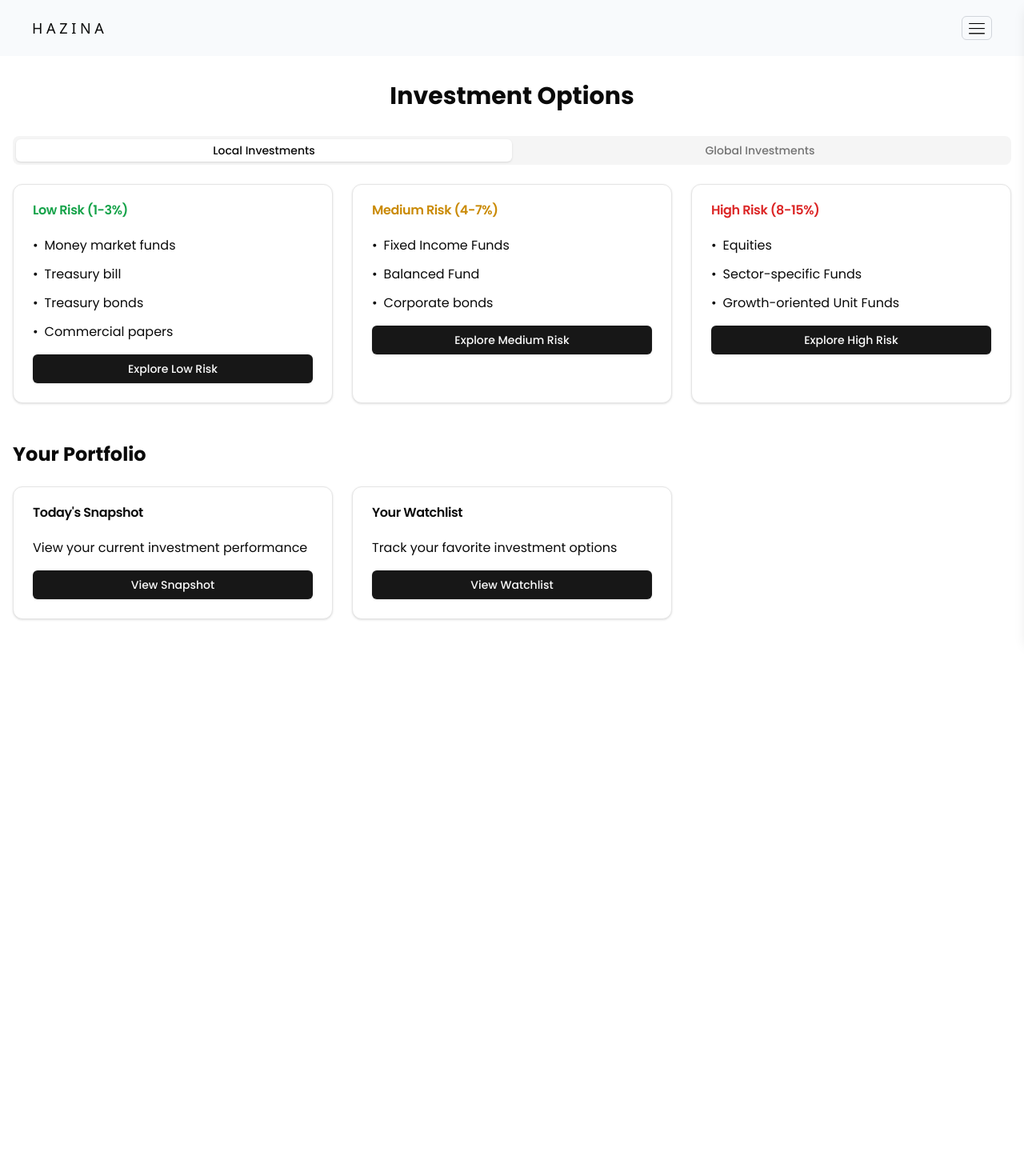
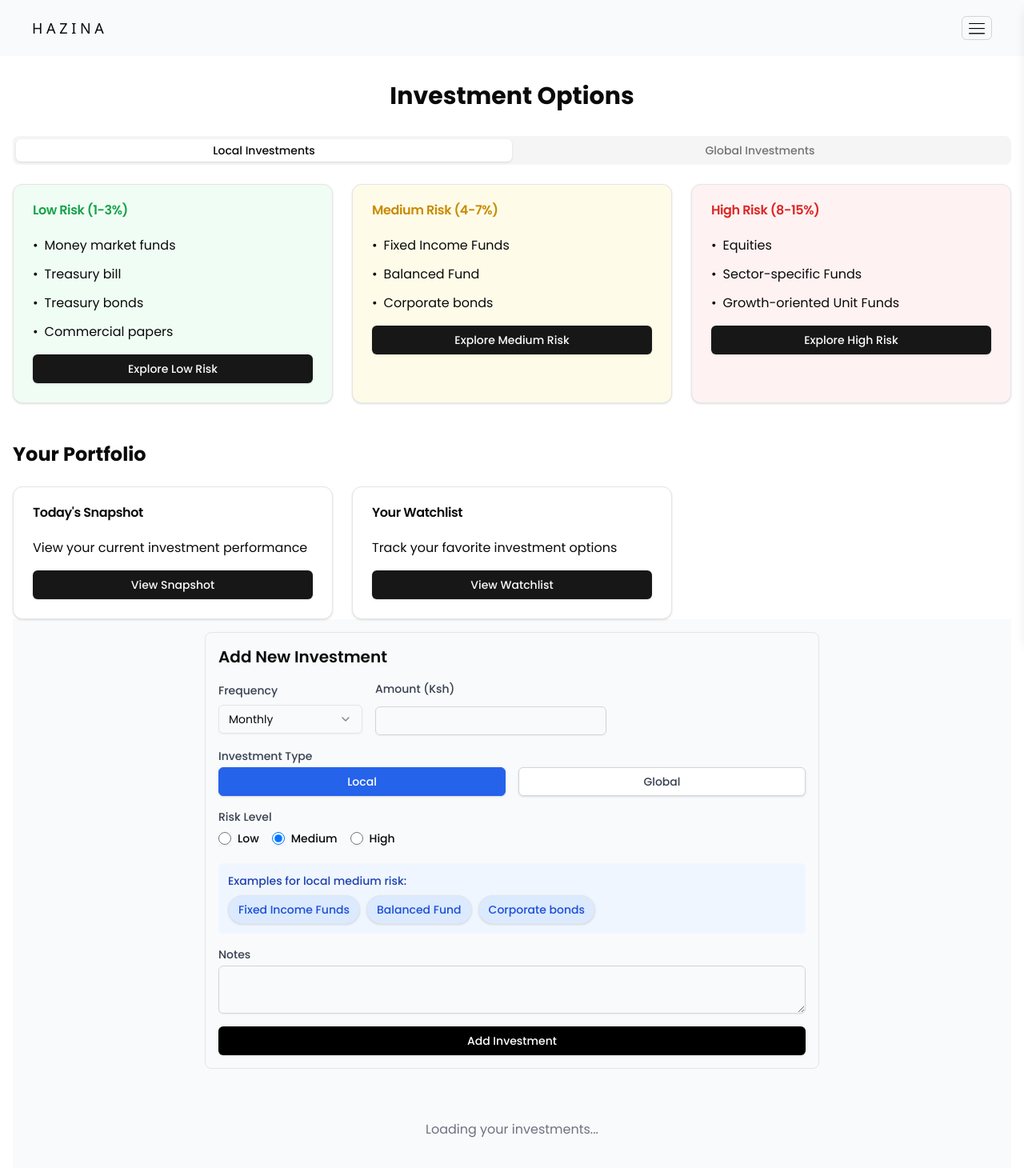
Before and after one commit to Math3wsl3vi/hazina-financial-app, a Next.js app: page /home/home-personal/invest in a window 1280 px wide. Shown: the top 1460 px of the page at 80% size. Before the commit the page ends 881 px from the top, so only its background shows below. Built offline with nearby package versions, Linux system fonts and the light colour scheme; no server answers.

Commit message:
no more blues

```diff
--- a/app/home/home-personal/invest/page.tsx
+++ b/app/home/home-personal/invest/page.tsx
@@ -3,6 +3,7 @@
 import { Tabs, TabsContent, TabsList, TabsTrigger } from "@/components/ui/tabs";
 import { Card, CardHeader, CardTitle, CardContent } from "@/components/ui/card";
 import { Button } from "@/components/ui/button";
+import InvestmentsPage from "@/components/invest/InvestPage";
 
 export default function InvestmentPage() {
   return (
@@ -19,7 +20,7 @@ export default function InvestmentPage() {
         <TabsContent value="local">
           <div className="grid grid-cols-1 md:grid-cols-3 gap-6 mt-6">
             {/* Low Risk Card */}
-            <Card>
+            <Card className="bg-green-50">
               <CardHeader>
                 <CardTitle className="text-green-600">Low Risk (1-3%)</CardTitle>
               </CardHeader>
@@ -43,7 +44,7 @@ export default function InvestmentPage() {
             </Card>
 
             {/* Medium Risk Card */}
-            <Card>
+            <Card className="bg-yellow-50">
               <CardHeader>
                 <CardTitle className="text-yellow-600">Medium Risk (4-7%)</CardTitle>
               </CardHeader>
@@ -64,7 +65,7 @@ export default function InvestmentPage() {
             </Card>
 
             {/* High Risk Card */}
-            <Card>
+            <Card className="bg-red-50">
               <CardHeader>
                 <CardTitle className="text-red-600">High Risk (8-15%)</CardTitle>
               </CardHeader>
@@ -90,7 +91,7 @@ export default function InvestmentPage() {
         <TabsContent value="global">
           <div className="grid grid-cols-1 md:grid-cols-3 gap-6 mt-6">
             {/* HAZING POND Card */}
-            <Card>
+            <Card className="bg-green-50">
               <CardHeader>
                 <CardTitle>Low risk investments</CardTitle>
               </CardHeader>
@@ -114,7 +115,7 @@ export default function InvestmentPage() {
             </Card>
 
             {/* Industrial Investment Card */}
-            <Card>
+            <Card className="bg-yellow-50">
               <CardHeader>
                 <CardTitle>Medium risk investments</CardTitle>
               </CardHeader>
@@ -135,7 +136,7 @@ export default function InvestmentPage() {
             </Card>
 
             {/* SCOP II Card */}
-            <Card>
+            <Card className="bg-red-50">
               <CardHeader>
                 <CardTitle>High risk investments</CardTitle>
               </CardHeader>
@@ -188,10 +189,7 @@ export default function InvestmentPage() {
         </div>
       </div>
 
-      {/* Footer */}
-      {/* <div className="mt-12 text-center text-sm text-gray-500">
-        <p>For more information, visit: www.boreshasacco.co.ke</p>
-      </div> */}
+       <InvestmentsPage/>
      <div className="h-[75px]"></div>
     </div>
   );
--- a/app/home/home-personal/savings/page.tsx
+++ b/app/home/home-personal/savings/page.tsx
@@ -37,7 +37,7 @@ export default function SavingsPage() {
   };
 
   return (
-    <div className="min-h-screen bg-gray-100 py-8 px-4 sm:px-6 lg:px-8 font-poppins">
+    <div className="min-h-screen bg-white py-8 px-4 sm:px-6 lg:px-8 font-poppins">
       <div className="max-w-3xl mx-auto">
         <div className="text-center mb-8">
           <h1 className="text-3xl font-bold text-gray-900">Hazina Savings</h1>
--- a/components/invest/InvestPage.tsx
+++ b/components/invest/InvestPage.tsx
@@ -36,7 +36,7 @@ export default function InvestmentsPage() {
   };
 
   return (
-    <div className="min-h-screen bg-gray-50 pt-4 pb-12 px-4 sm:px-6 lg:px-8">
+    <div className="min-h-screen bg-gray-50 pt-4 pb-12 px-2 sm:px-6 lg:px-8">
       <div className="max-w-3xl mx-auto">
         <div className="space-y-8">
           <InvestmentForm onInvest={handleInvest} />
--- a/components/invest/InvestmentForm.tsx
+++ b/components/invest/InvestmentForm.tsx
@@ -183,7 +183,7 @@ export default function InvestmentForm({ onInvest }: InvestmentFormProps) {
 
       <Button
         type="submit"
-        className="px-4 py-2 bg-green-600 text-white rounded-md hover:bg-green-700 w-full"
+        className="px-4 py-2 bg-black text-white rounded-md hover:bg-green-700 w-full"
       >
         Add Investment
       </Button>
--- a/components/savings/SavingsForm.tsx
+++ b/components/savings/SavingsForm.tsx
@@ -43,7 +43,7 @@ export default function SavingsForm({ onSave }: SavingsFormProps) {
   };
 
   return (
-    <div className="bg-white p-6 rounded-lg shadow-md font-poppins">
+    <div className="bg-blue-50 p-6 rounded-lg shadow-md font-poppins">
       <h2 className="text-xl font-semibold mb-4">Add New Savings</h2>
       <form onSubmit={handleSubmit} className="space-y-4">
         <div>
@@ -109,7 +109,7 @@ export default function SavingsForm({ onSave }: SavingsFormProps) {
 
         <button
           type="submit"
-          className="w-full bg-blue-600 hover:bg-blue-700 text-white font-medium py-2 px-4 rounded-md transition duration-150 ease-in-out"
+          className="w-full bg-black text-white font-medium py-2 px-4 rounded-md transition duration-150 ease-in-out"
         >
           Add Savings
         </button>
--- a/components/savings/SavingsList.tsx
+++ b/components/savings/SavingsList.tsx
@@ -1,4 +1,6 @@
 import { SavingsEntry } from "@/lib/types";
+import { Card, CardContent, CardHeader, CardTitle } from "../ui/card";
+import { Button } from "../ui/button";
 
 
 interface SavingsListProps {
@@ -19,7 +21,7 @@ export default function SavingsList({ savings, onDelete }: SavingsListProps) {
 
   return (
     <div className="space-y-6 font-poppins">
-      <div className="bg-white p-6 rounded-lg shadow-md">
+      <div className="bg-green-50 p-6 rounded-lg shadow-md">
         <h2 className="text-xl font-semibold mb-2">Savings Summary</h2>
         <div className="flex justify-between items-center">
           <span className="text-gray-600">Total Entries:</span>
@@ -33,7 +35,7 @@ export default function SavingsList({ savings, onDelete }: SavingsListProps) {
         </div>
       </div>
 
-      <div className="bg-white p-6 rounded-lg shadow-md">
+      <div className="bg-green-50 p-6 rounded-lg shadow-md">
         <h2 className="text-xl font-semibold mb-4">Your Savings</h2>
         <div className="space-y-4">
           {savings.map((entry) => (
@@ -68,6 +70,18 @@ export default function SavingsList({ savings, onDelete }: SavingsListProps) {
           ))}
         </div>
       </div>
+      <div>
+        <Card>
+            <CardHeader>
+              <CardTitle>Get to Learn</CardTitle>
+            </CardHeader>
+            <CardContent>
+              <p>Saving Methods and Tips</p>
+              <Button className="mt-4 w-full">Read More</Button>
+            </CardContent>
+          </Card>
+
+        </div>
     </div>
   );
 }
```
